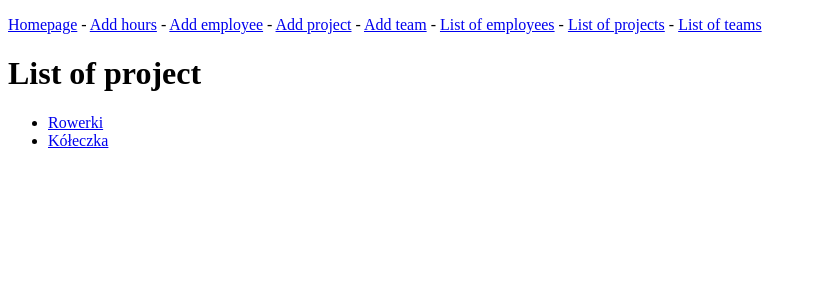
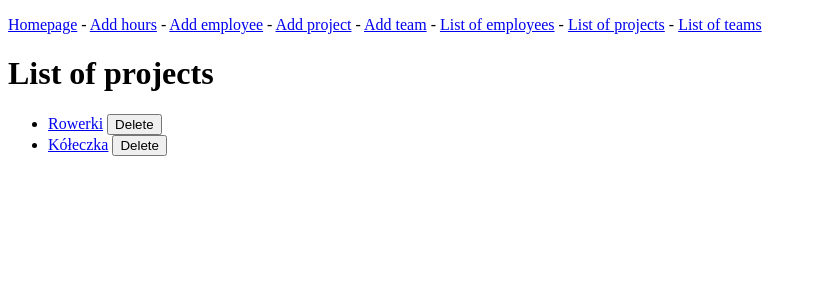
Before and after one commit to matmaslanka/time-logs, a Flask app: page /projects in a window 1280 px wide. Shown: the top 300 px of the page, without its empty margins (0-817 px from the left). Run offline with Flask 3, Linux system fonts and the light colour scheme.

Commit message:
add_delete_buttons+handling

```diff
--- a/app.py
+++ b/app.py
@@ -90,10 +90,10 @@ def employee(employee_id):
     employee = employees.get(employee_id)
     if not employee:
         return render_template('404.html', message=f'A employee with id {id} was not found.')
-    if 'projects_emp' not in employees[employee_id].keys():
+    if 'projects_emp' not in employees[employee_id].keys() or len(employee['projects_emp']) == 0:
         return render_template('employee_without_hours.html', employee=employee)
     else:
-        return render_template('employee.html', employee=employee)
+        return render_template('employee.html', employee=employee, employee_id=employee_id)
 
 
 @app.route('/projects/<int:project_id>')
@@ -138,6 +138,47 @@ def add_hours_to_employee(employee_id):
         return redirect(url_for('employee', employee_id=employee_id))
     return render_template('add_employee.html')
 
+
+@app.route('/employees/delete/<int:employee_id>', methods=['POST'])
+def employee_delete(employee_id):
+    employee = employees.get(employee_id)
+    if request.method == 'POST':
+        del employees[employee_id]
+        return redirect(url_for('list_of_employees'))
+    return render_template('list_of_employees', employee_id=employee_id)
+
+
+@app.route("/hours/delete/<int:employee_id>", methods=['POST'])
+def hours_delete(employee_id):
+    projects_id = request.form.get('projects_id')
+    employee = employees.get(employee_id, {})
+    project = employee.get('projects_emp', {}).get(int(projects_id))
+    if request.method == 'POST':
+        if project:
+            del employee['projects_emp'][int(projects_id)]
+            return redirect(url_for('employee', employee_id=employee_id))
+    if 'projects_emp' not in employee:
+        return render_template('employee_without_hours.html', employee=employee)
+    else:
+        return render_template('employee.html', employee=employee, employee_id=employee_id)
+
+
+@app.route('/projects/delete<int:project_id>', methods=['POST'])
+def project_delete(project_id):
+    project = projects.get(project_id)
+    if request.method == 'POST':
+        del projects[project_id]
+        return redirect(url_for('list_of_projects'))
+    return render_template('list_of_projects', project_id=project_id)
+
+
+@app.route('/teams/delete/<int:team_id>', methods=['POST'])
+def team_delete(team_id):
+    team = teams.get(team_id)
+    if request.method == 'POST':
+        del teams[team_id]
+        return redirect(url_for('list_of_teams'))
+    return render_template('list_of_teams', team_id=team_id)
 
 @app.route("/employees/create", methods=['GET', 'POST'])
 def create():
--- a/templates/list_of_projects.html
+++ b/templates/list_of_projects.html
@@ -2,10 +2,15 @@
 
 {% block content %}
 
-<h1>List of project</h1>
+<h1>List of projects</h1>
 <ul>
     {% for project_id, project in projects.items() %}
-    <li><a href="{{ url_for('project', project_id=project_id)}}">{{ project['project_name'] }}</a></li>
+    <li>
+        <form method="post" action="{{ url_for('project_delete', project_id=project_id) }}">
+            <a href="{{ url_for('project', project_id=project_id)}}">{{ project['project_name'] }}</a>
+                    <button type="submit">Delete</button>
+    </form>
+    </li>
     {% endfor %}
 </ul>
 
```
Also changed, not shown: templates/employee.html (+9 -2 lines), templates/list_of_employees.html (+7 -1 lines), templates/list_of_teams.html (+9 -2 lines).
